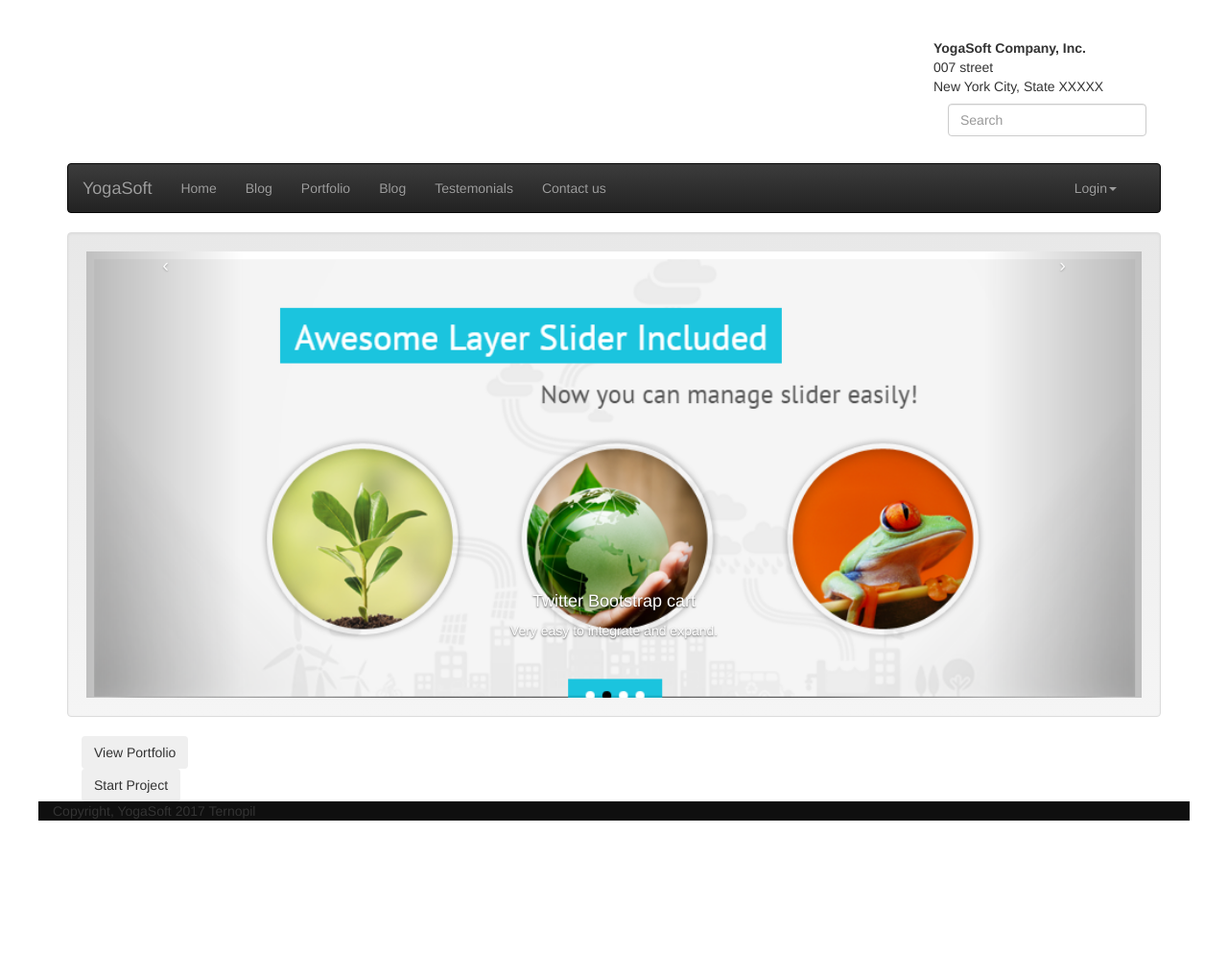
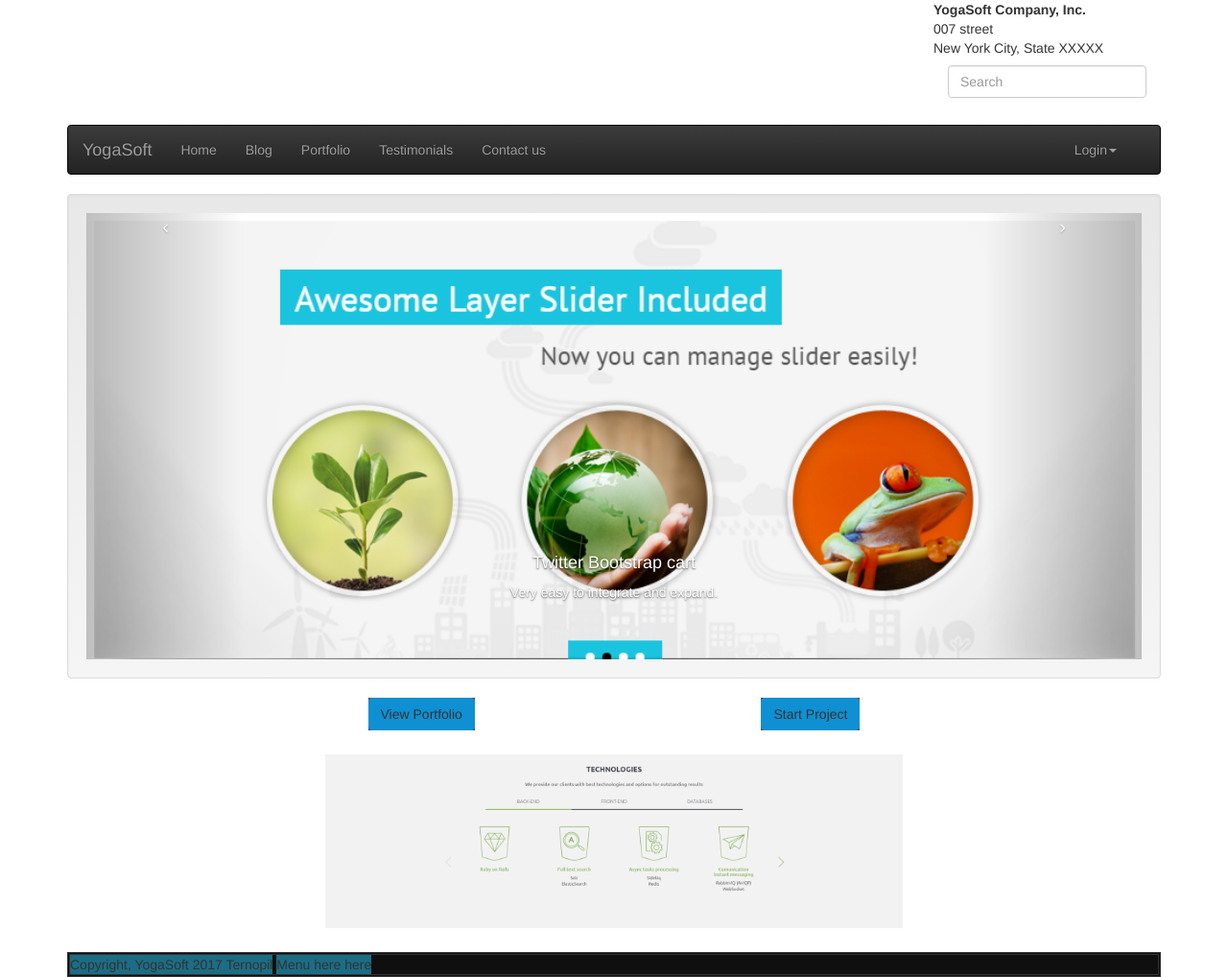
Before and after one commit to codertarasvaskiv/yogasoft, a Django app: page /index in a window 1280 px wide. Shown: the whole page at 96% size. Before the commit the page ends 855 px from the top, so only its background shows below. Run offline with Django 3.2, Linux system fonts and the light colour scheme; some libraries are stand-ins or nearby versions.

Commit message:
28.02.2017 added two buttons. improve css, base html

```diff
--- a/app/static/css/styles.css
+++ b/app/static/css/styles.css
@@ -18,5 +18,36 @@
         }
 
 #footer {
+
     background-color: #0f0f0f;
+    height: inherit;
+    border: double;
 }
+#test {
+    background-color: #1b6d85;
+    height: inherit;
+    border: double;
+}
+
+.myclas{
+    background-color: #1b6d85;
+    display: inline-block;
+}
+
+.buttons{
+    background-color: #0e90d2;
+    display: inline-block ;
+    text-align: center;
+}
+
+.buttonsdiv{
+    background-color: #942a25;
+    display: inline-block ;
+    text-align: center;
+
+}
+
+.divparent{
+    display: flex;
+    justify-content: space-between;
+}
--- a/app/templates/app/index.html
+++ b/app/templates/app/index.html
@@ -44,21 +44,28 @@
 
 
 
-    <div class="container-fluid">
-        <div>
+    <div class="container-fluid divparent">
+            <div class="buttonsdiv">
                 <form method="post" action="#" enctype="multipart/form-data">
                      {% csrf_token %}
                      {{ form.as_p }}
-                 <input  class="btn waves-effect waves-light" type="submit" value="View Portfolio">
+                     <input  class="btn waves-effect waves-light buttons" type="submit" value="View Portfolio">
                  </form>
             </div>
 
-            <div>
+                <div class="buttonsdiv">
                  <form method="post" action="#" enctype="multipart/form-data">
                      {% csrf_token %}
                      {{ form.as_p }}
-                 <input  class="btn waves-effect waves-light" type="submit" value="Start Project">
+                     <input  class="btn waves-effect waves-light buttons" type="submit" value="Start Project">
                  </form>
                     </div>
          </div>
+
+    <br>
+    <div class="container-fluid divparent">
+    <img src="{% static "images/tech.png" %}" alt="Technologies">
+    </div>
+    <br>
+
   {%  endblock  %}
--- a/templates/base.html
+++ b/templates/base.html
@@ -8,20 +8,26 @@
     <meta name="viewport" content="width=device-width, initial-scale=1">
     <title>YogaSoft</title>
 
+
+
     <link href="{% static 'css/styles.css' %}" rel="stylesheet"/>
+
       <link rel="stylesheet" href="https://maxcdn.bootstrapcdn.com/bootstrap/3.3.7/css/bootstrap.min.css"
             integrity="sha384-BVYiiSIFeK1dGmJRAkycuHAHRg32OmUcww7on3RYdg4Va+PmSTsz/K68vbdEjh4u" crossorigin="anonymous">
+
       <link rel="stylesheet" href="https://maxcdn.bootstrapcdn.com/bootstrap/3.3.7/css/bootstrap-theme.min.css"
             integrity="sha384-rHyoN1iRsVXV4nD0JutlnGaslCJuC7uwjduW9SVrLvRYooPp2bWYgmgJQIXwl/Sp" crossorigin="anonymous">
-      <link rel="stylesheet" href="{% static "css/bootstrap.css" %}">
-      <script src="https://ajax.googleapis.com/ajax/libs/jquery/3.1.1/jquery.min.js"></script>
-      <script src="https://maxcdn.bootstrapcdn.com/bootstrap/3.3.7/js/bootstrap.min.js"
-              integrity="sha384-Tc5IQib027qvyjSMfHjOMaLkfuWVxZxUPnCJA7l2mCWNIpG9mGCD8wGNIcPD7Txa"
-              crossorigin="anonymous"></script>
-      <script type="text/javascript" src="{% static "js/dropdown.js" %}"></script>
-      <script type="text/javascript" src="{% static "js/bootstrap.js" %}"></script>
-    <link rel="stylesheet" href="https://maxcdn.bootstrapcdn.com/bootstrap/3.3.7/css/bootstrap-theme.min.css"
-          integrity="sha384-rHyoN1iRsVXV4nD0JutlnGaslCJuC7uwjduW9SVrLvRYooPp2bWYgmgJQIXwl/Sp" crossorigin="anonymous">
+
+	    <link href="{% static 'assets/font-awesome/css/font-awesome.css' %}" rel="stylesheet">
+		<!--[if IE 7]>
+			<link href="{% static 'css/font-awesome-ie7.min.css' %}" rel="stylesheet">
+		<![endif]-->
+
+		<!--[if lt IE 9]>
+			<script src="http://html5shim.googlecode.com/svn/trunk/html5.js"></script>
+		<![endif]-->
+
+
 
 {#      навіщо цей javascript#}
       <script type="text/javascript">
@@ -60,7 +66,8 @@
      <nav class="navbar navbar-inverse ">
       <div class="container-fluid">
           <div class="navbar-header">
-              <button type="button" class="navbar-toggle collapsed" data-toggle="collapse" data-target="#bs-example-navbar-collapse-1" aria-expanded="false">
+              <button type="button" class="navbar-toggle collapsed" data-toggle="collapse"
+                      data-target="#bs-example-navbar-collapse-1" aria-expanded="false">
                     <span class="sr-only">Toggle navigation</span>
                     <span class="icon-bar"></span>
                     <span class="icon-bar"></span>
@@ -73,8 +80,7 @@
                   <li><a href="{% url 'app:index_page' %}">Home</a></li>
                   <li><a href="#">Blog</a></li>
                   <li><a href="{% url 'app:main_page' %}">Portfolio</a></li>
-                  <li><a href="#">Blog</a></li>
-                  <li><a href="#">Testemonials</a></li>
+                  <li><a href="#">Testimonials</a></li>
                   <li><a href="#" id="ov">Contact us</a></li>
                   <li class="dropdown">
                     <a href="#" class="dropdown-toggle" data-toggle=""></a>
@@ -118,25 +124,26 @@
 
  {% block content %}
  {%  endblock  %}
-   </div>
 
 {#        here starts footer#}
-      <div id="footer" class="container-fluid">
-          Copyright, YogaSoft 2017  Ternopil
-      </div>
+       <div id="footer" class="row-fluid">
+           <div class="myclas">  Copyright, YogaSoft 2017  Ternopil </div>
+           <div class="myclas">  Menu here here        </div>
 
-  </div>
-  <div class="container theme-showcase ">
-
-  </div>
+       </div>
 
 
 
+   </div>
 
-{#  <script src="{% static 'assets/js/jquery.js' %}"></script>#}
-{#	<script src="{% static 'assets/js/bootstrap.min.js' %}"></script>#}
-{#	<script src="{% static 'assets/js/jquery.easing-1.3.min.js' %}"></script>#}
-{#    <script src="{% static 'assets/js/jquery.scrollTo-1.4.3.1-min.js' %}"></script>#}
+
+
+        <script src="https://ajax.googleapis.com/ajax/libs/jquery/3.1.1/jquery.min.js"></script>
+      <script src="https://maxcdn.bootstrapcdn.com/bootstrap/3.3.7/js/bootstrap.min.js"
+              integrity="sha384-Tc5IQib027qvyjSMfHjOMaLkfuWVxZxUPnCJA7l2mCWNIpG9mGCD8wGNIcPD7Txa"
+              crossorigin="anonymous"></script>
+      <script type="text/javascript" src="{% static "js/dropdown.js" %}"></script>
+      <script type="text/javascript" src="{% static "js/bootstrap.js" %}"></script>
 
   </body>
 </html>
```
Also changed, not shown: app/static/images/tech.png (added), app/views.py (line endings or trailing spaces). Lines whose indentation alone changed are shown as unchanged.
